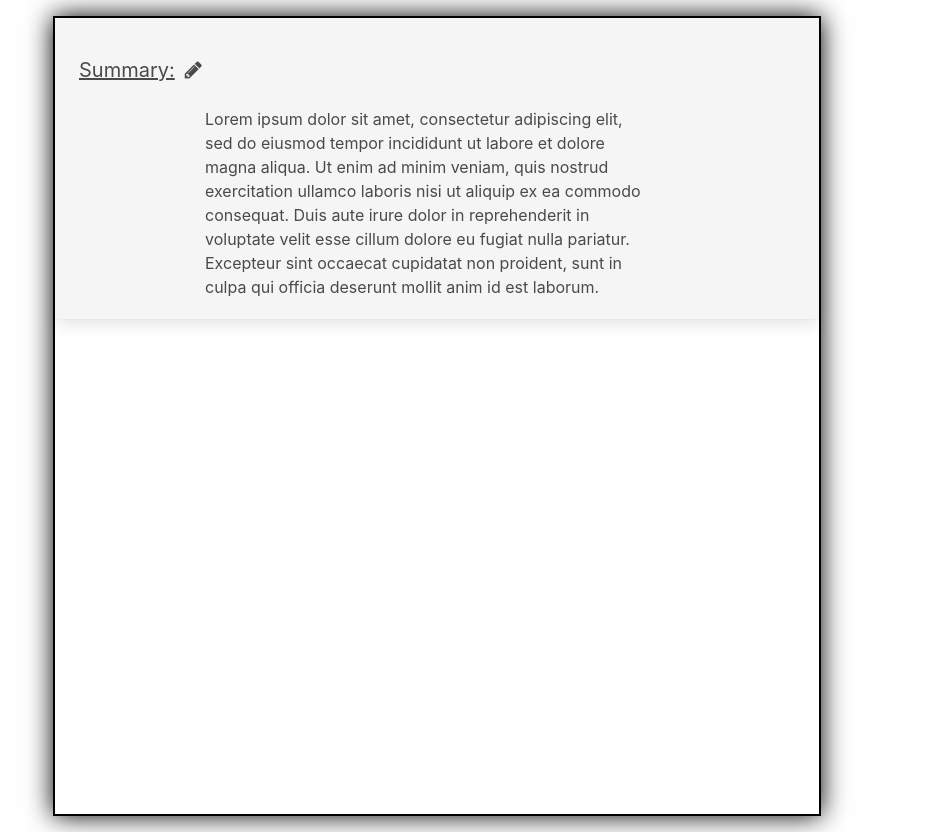
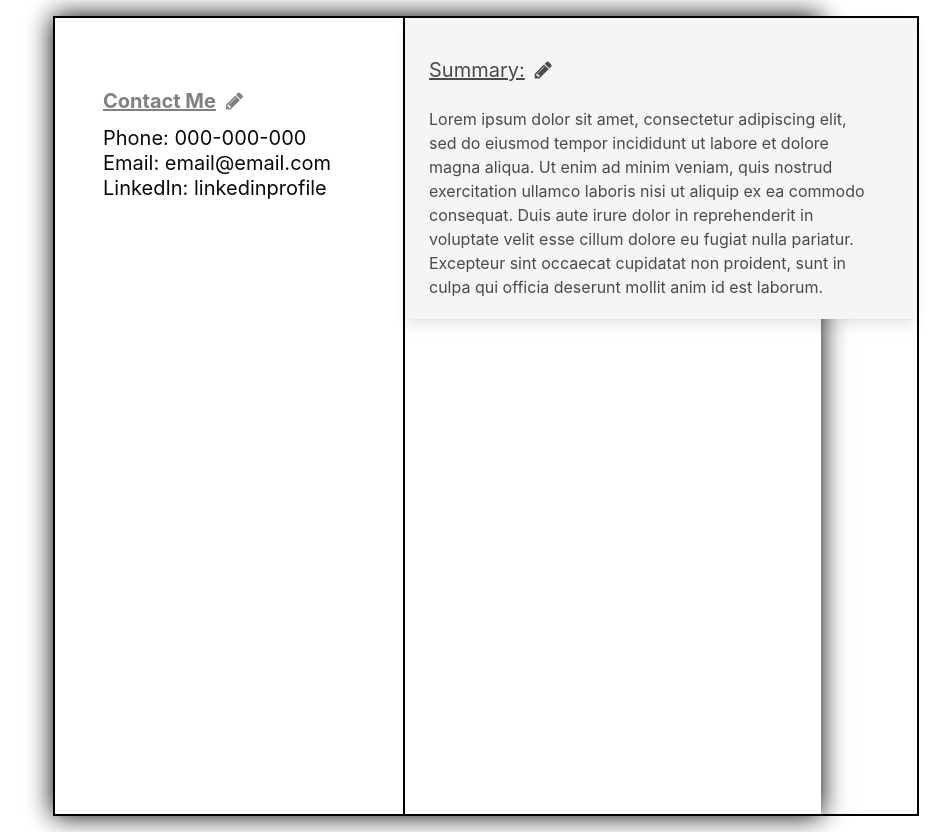
Before and after one commit to ying-lenny/odin-cv-project, a React (Create React App) app: page / in a window 1280 px wide. Shown: the whole page, without its empty margins (203-1153 px from the left). Built offline with nearby package versions, Linux system fonts and the light colour scheme.

Commit message:
Added new side panel for personal info with contact section

```diff
--- a/src/App.js
+++ b/src/App.js
@@ -1,13 +1,18 @@
 import React from "react";
 import Body from "./components/Body";
+import Personal from "./components/Personal";
+
 import './style.css';
 
 function App() {
   return (
     <div>
       <div className="cvarea">
+        <div className="personal">
+          <Personal/>
+        </div>
         <div className="body">
-            <Body/>
+          <Body/>
         </div>
       </div>
     </div>
--- /dev/null
+++ b/src/components/Contact.js
@@ -0,0 +1,48 @@
+import React, {Component} from "react";
+
+class Contact extends Component {
+    constructor(props) {
+        super(props);
+        this.state = {};
+    }
+
+    render() {
+        let { phone, email, linkedIn } = this.props.data;
+        return (
+            <div className="container has-text-black">
+                <div className="is-size-5 has-text-weight-bold per-heading">
+                    Contact Me
+                    <i
+                        className="fa fa-pencil per-edit"
+                        aria-hidden="true"
+                        onClick={this.props.done}
+                    ></i>
+                </div>
+                {phone === '' || (
+                    <div className="container">
+                        <span className="subtitle has-text-black">Phone: </span>
+                        <span className="subtitle has-text-black">{phone}</span>
+                    </div>
+                )}
+                {email === '' || (
+                    <div className="container has-text-black">
+                        <span className="subtitle has-text-black">Email: </span>
+                        <span className="subtitle has-text-black">{email}</span>
+                    </div>
+                )}
+                {linkedIn === '' || (
+                    <div className="container has-text-black">
+                        <span className="subtitle has-text-black">
+                            LinkedIn:{' '}
+                        </span>
+                        <span className="subtitle has-text-black">
+                            {linkedIn}
+                        </span>
+                    </div>
+                )}
+            </div>
+        )
+    }
+}
+
+export default Contact;
--- /dev/null
+++ b/src/components/ContactInput.js
@@ -0,0 +1,63 @@
+import React, {Component} from "react";
+import data from "../data";
+
+class ContactInput extends Component {
+    constructor(props) {
+        super(props);
+        this.state = { ...data.contact };
+        this.handleChange = this.handleChange.bind(this);
+        this.changeContact = this.changeContact.bind(this);
+    }
+    changeContact(e) {
+        data.contact.phone = this.state.phone.trim();
+        data.contact.email = this.state.email.trim();
+        data.contact.linkedIn = this.state.linkedIn.trim();
+        this.props.done();
+        e.preventDefault();
+    }
+    handleChange(e) {
+        this.setState({ [e.target.id]: e.target.value });
+    }
+    render() {
+        return (
+            <form onSubmit={this.changeContact}>
+                <div className="is-size-5 has-text-weight-bold per-heading">
+                    Contact Me
+                </div>
+                <label>Phone:</label>
+                <br />
+                <input
+                    type="text"
+                    placeholder="Phone"
+                    id="phone"
+                    value={this.state.phone}
+                    onChange={this.handleChange}
+                ></input>
+                <br />
+                <label>email:</label>
+                <br />
+                <input
+                    type="text"
+                    placeholder="email"
+                    id="email"
+                    value={this.state.email}
+                    onChange={this.handleChange}
+                ></input>
+                <br />
+                <label>Linkedin profile:</label>
+                <br />
+                <input
+                    type="text"
+                    placeholder="Linkedin"
+                    id="linkedIn"
+                    value={this.state.linkedIn}
+                    onChange={this.handleChange}
+                ></input>
+                <br />
+                <button>Submit</button>
+            </form>
+        );
+    }
+}
+
+export default ContactInput;
--- a/src/components/Personal.js
+++ b/src/components/Personal.js
@@ -0,0 +1,35 @@
+import React from "react";
+import data from '../data';
+import Contact from "./Contact";
+import ContactInput from "./ContactInput";
+
+class Personal extends React.Component {
+    constructor(props) {
+        super(props);
+        this.state = {
+            contactEdit: false,
+        };
+        this.editContact = this.editContact.bind(this);
+    }
+    editContact() {
+        this.setState({ contactEdit: !this.state.contactEdit})
+    }
+    render() {
+        return (
+            <section className="hero">
+                <div className="hero-body">
+                    <div className="container">
+                    {this.state.contactEdit ? (
+                        <ContactInput done={this.editContact} />
+                    ) : (
+                        <Contact data={data.contact} done={this.editContact} />
+                    )}
+                    </div>
+                </div>
+            </section>
+        )
+
+    }
+}
+
+export default Personal
```
